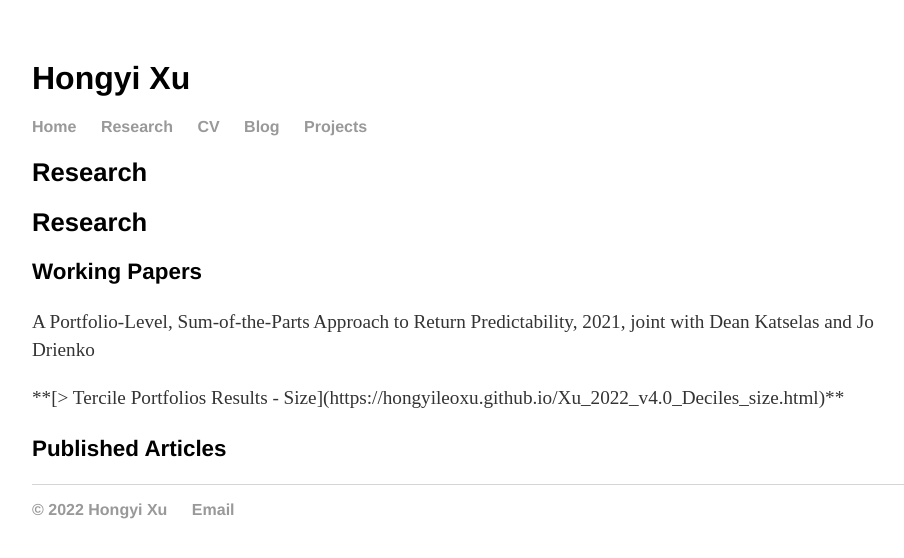
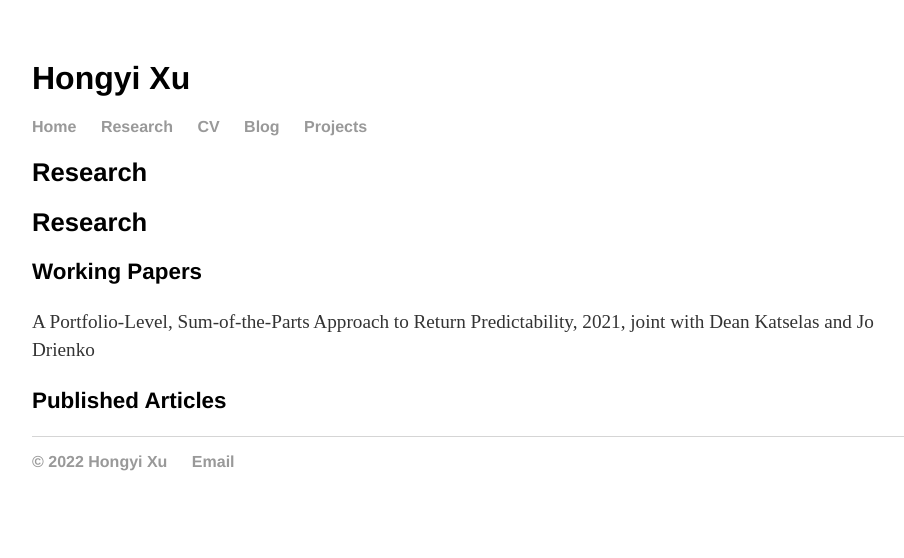
Before and after one commit to hongyileoxu/hongyileoxu.github.io, a Jekyll site: the page built from research/index.html, in a window 1280 px wide. Shown: the top 558 px of the page, without its empty margins (160-1064 px from the left). Built offline with Jekyll 4.4.1, drawn with Linux system fonts in a browser that asks for light colours.

Commit message:
Update index.html

```diff
--- a/research/index.html
+++ b/research/index.html
@@ -7,6 +7,4 @@ title: Research
 
 	<p>A Portfolio-Level, Sum-of-the-Parts Approach to Return Predictability, 2021,	joint with Dean Katselas and Jo Drienko</p>
 
-	<p>**[> Tercile Portfolios Results - Size](https://hongyileoxu.github.io/Xu_2022_v4.0_Deciles_size.html)**<p>
-
 	<h3> Published Articles </h3>
```
